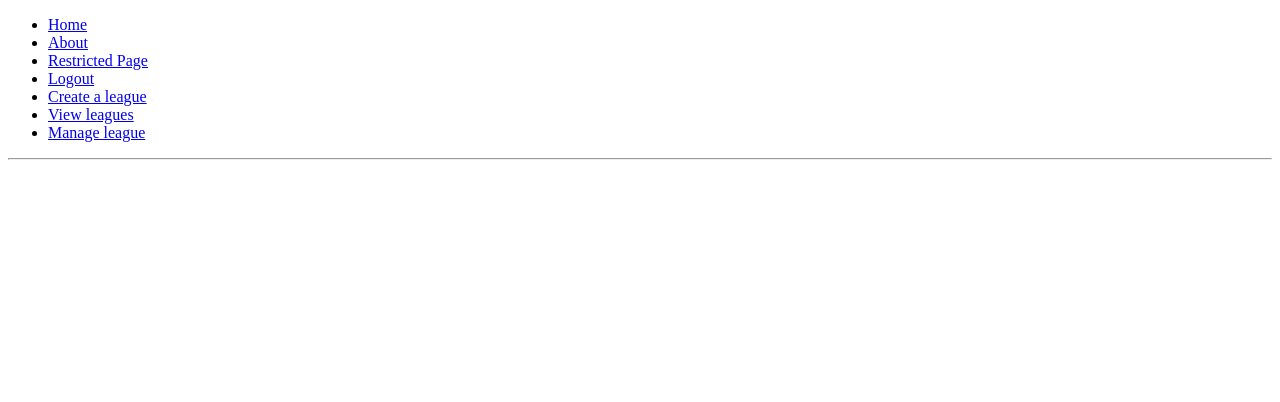
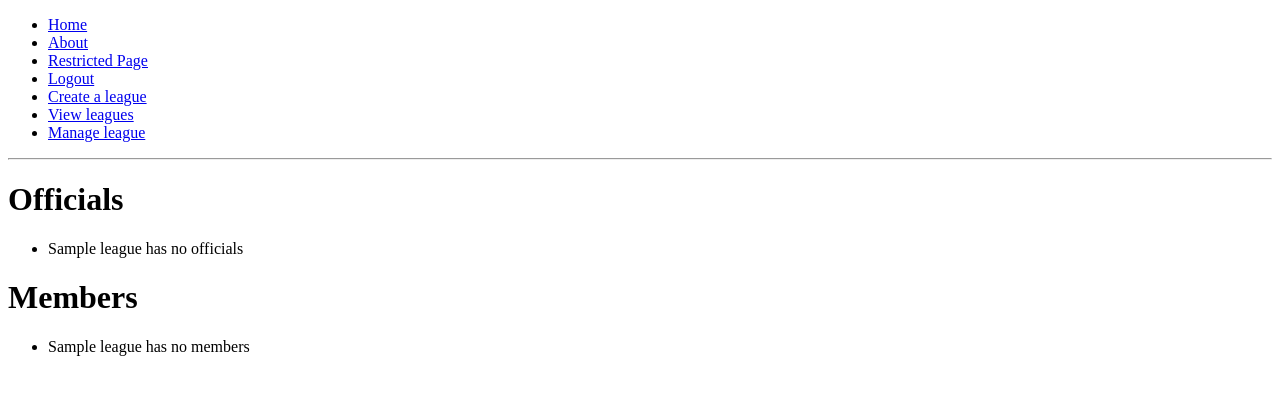
Before and after one commit to skill-huddle/skill-huddle, a Django app: page /leagues/1/manage_league in a window 1280 px wide. Shown: the top 402 px of the page. Run offline with Django 3.2, Linux system fonts and the light colour scheme; a user stored in the database is signed in; tables that the repository leaves empty hold one stand-in row (values such as "Sample post").

Commit message:
Promote/Demote functionality
— In manage league view, a head official can promote league members and
demote officials
— Note use of forloop.last in the template to determine if a league has
no members or officials besides the head official. Empty tag does not
work because technically the head official is a league member and
official

```diff
--- a/sh_app/templates/manage_league.html
+++ b/sh_app/templates/manage_league.html
@@ -3,6 +3,7 @@
 Template variables passed:
 league: League object for league associated with this page
 list_of_members: list of SH_Users in this league
+head_official: HO of the league
 {% endcomment %}
 
 {% block title %} Manage {{ league }} {% endblock %}
@@ -11,11 +12,39 @@ list_of_members: list of SH_Users in this league
     <li><a href="{% url 'manage_league' league.id %}">Manage league</a></li>
 {% endblock %}
 {% block content %}
+    <h1>Officials</h1>
+    <ul>
+    {% for sh_user in list_of_officials %}
+    {% if sh_user == head_official and forloop.last %}
+        <li>{{ league }} has no officials</li>
+    {% else %}
+    {% if sh_user != head_official %}
+        <li> {{ sh_user }}
+            <form id="demote_form" method="POST" action="{% url "manage_league" league.id %}">
+            {% csrf_token %}
+            <input type="submit" name="demote_{{ sh_user.id }}" value="Demote"/>
+            </form>
+        </li>
+    {% endif %}
+    {% endif %}
+    {% endfor %}
+    </ul>
+
+    <h1>Members</h1>
+    <ul>
     {% for sh_user in list_of_members %}
-        {% if sh_user != head_official %}
-            <li>{{ sh_user }}</li>
-        {% endif %}
-    {% empty %}
-        <p>No users in this league</p>
+    {% if sh_user == head_official and forloop.last %}
+        <li>{{ league }} has no members</li>
+    {% else %}
+    {% if sh_user not in list_of_officials %}
+        <li> {{ sh_user }}
+            <form id="promote_form" method="POST" action="{% url "manage_league" league.id %}">
+            {% csrf_token %}
+            <input type="submit" name="promote_{{ sh_user.id }}" value="Promote"/>
+            </form>
+        </li>
+    {% endif %}
+    {% endif %}
     {% endfor %}
+    </ul>
 {% endblock %}
--- a/sh_app/views.py
+++ b/sh_app/views.py
@@ -235,12 +235,27 @@ def league_detail(request, league_id):
 def manage_league(request, league_id):
     league = get_object_or_404(League, pk=league_id)
     sh_user = request.user.sh_user
+
     if league.is_head_official(sh_user):
+        if request.method == "POST":
+            # Promoted or demoted the sh_user
+            for key, value in request.POST.items():
+                if "demote" in key:
+                    target_user = key.split('_')[1]
+                    league.officials.remove(target_user)
+                    league.save()
+                elif "promote" in key:
+                    target_user = key.split('_')[1]
+                    league.officials.add(target_user)
+                    league.save()
+
         list_of_members = league.members.all()
+        list_of_officials = league.officials.all()
         head_official = league.head_official
         return render(request, 'manage_league.html',
                       {'league': league,
                        'list_of_members': list_of_members,
+                       'list_of_officials': list_of_officials,
                        'head_official': head_official})
     else:
         # User is not a head official
```
